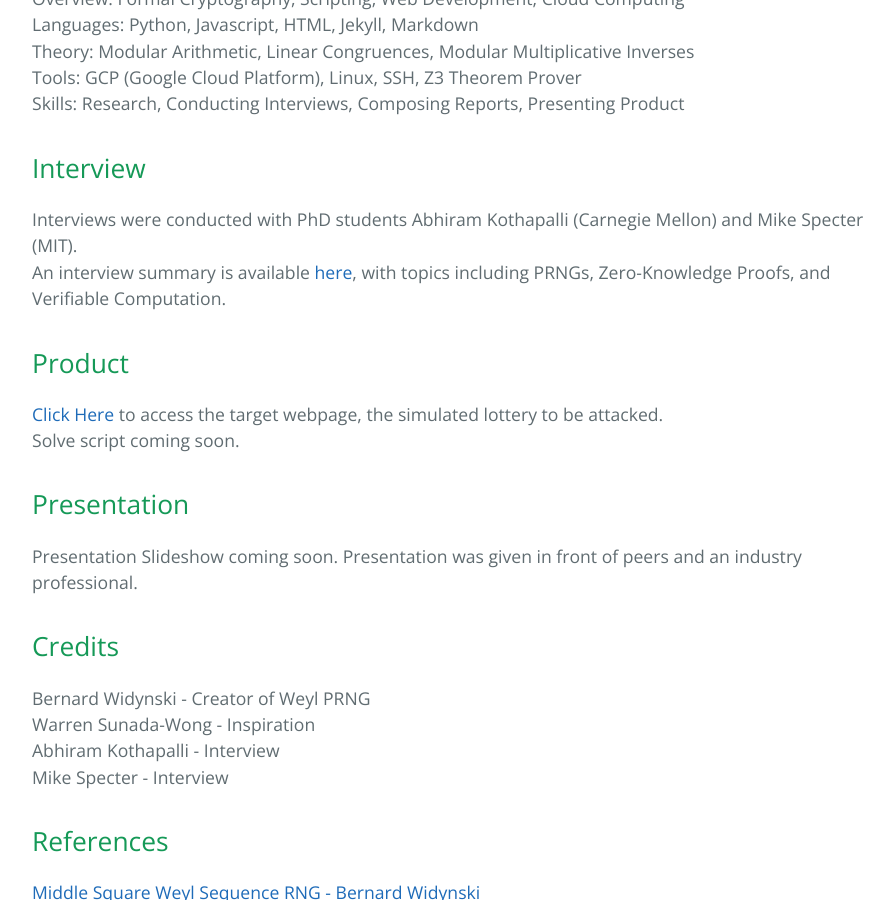
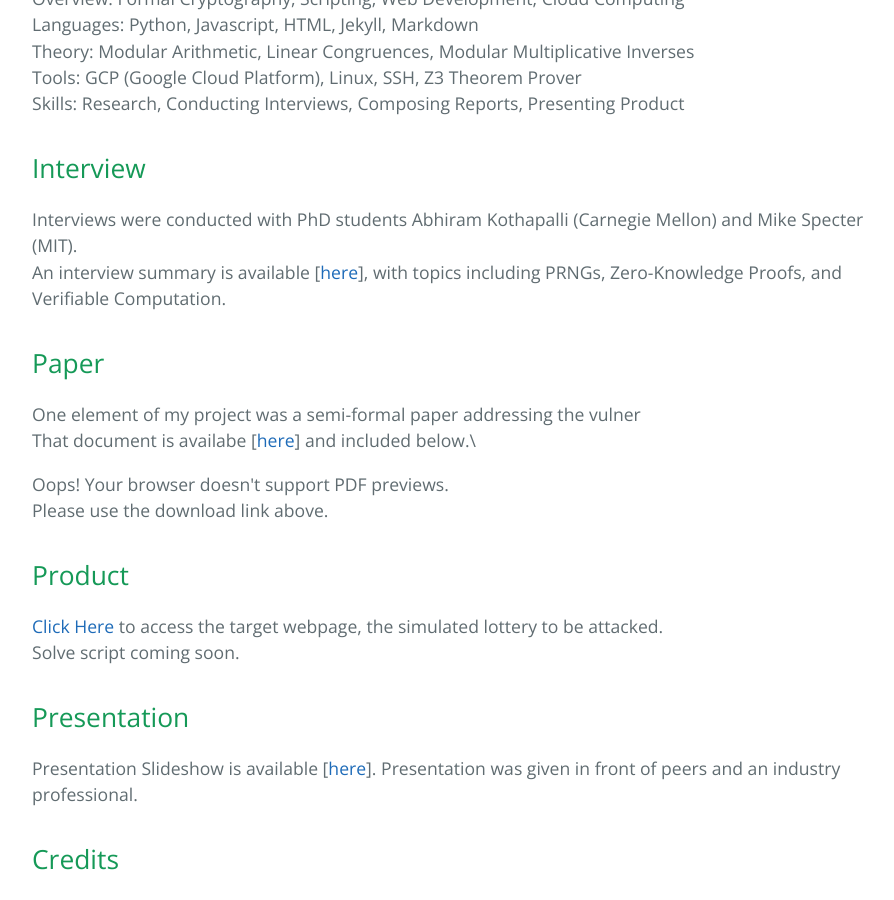
Before and after one commit to AdnanSlef/AdnanSlef.github.io, a Jekyll site: the page built from _posts/2020-10-15-senior-capstone.md, in a window 1280 px wide and 900 px high, scrolled down 793 px. Shown: the whole window, without its empty margins (192-1086 px from the left). Built offline with Jekyll 4.4.1, drawn with Linux system fonts in a browser that asks for light colours.

Commit message:
Attempt object inclusion from aself3-files

```diff
--- a/_posts/2020-10-15-senior-capstone.md
+++ b/_posts/2020-10-15-senior-capstone.md
@@ -31,7 +31,16 @@ Skills: Research, Conducting Interviews, Composing Reports, Presenting Product
 ## Interview
 
 Interviews were conducted with PhD students Abhiram Kothapalli (Carnegie Mellon) and Mike Specter (MIT).\
-An interview summary is available [here](https://aself3-files.adrianself.me/Cybersecurity_Senior_Capstone/InterviewSummary.pdf), with topics including PRNGs, Zero-Knowledge Proofs, and Verifiable Computation.
+An interview summary is available \[[here](https://aself3-files.adrianself.me/Cybersecurity_Senior_Capstone/InterviewSummary.pdf)\], with topics including PRNGs, Zero-Knowledge Proofs, and Verifiable Computation.
+
+## Paper
+
+One element of my project was a semi-formal paper addressing the vulner\
+That document is availabe \[[here](https://aself3-files.adrianself.me/Cybersecurity_Senior_Capstone/Senior_Capstone_Finished.pdf)\] and included below.\
+<object data="https://aself3-files.adrianself.me/Cybersecurity_Senior_Capstone/Senior_Capstone_Finished.pdf" type="application/pdf" height="100%" width="100%">
+    Oops! Your browser doesn't support PDF previews.<br>
+    Please use the download link above.
+</object>
 
 ## Product
 
@@ -41,7 +50,7 @@ Solve script coming soon.
 
 ## Presentation
 
-Presentation Slideshow coming soon. Presentation was given in front of peers and an industry professional.
+Presentation Slideshow is available \[[here](https://aself3-files.adrianself.me/Cybersecurity_Senior_Capstone/CapstoneSlides.pdf)\]. Presentation was given in front of peers and an industry professional.
 
 ## Credits
 
```
